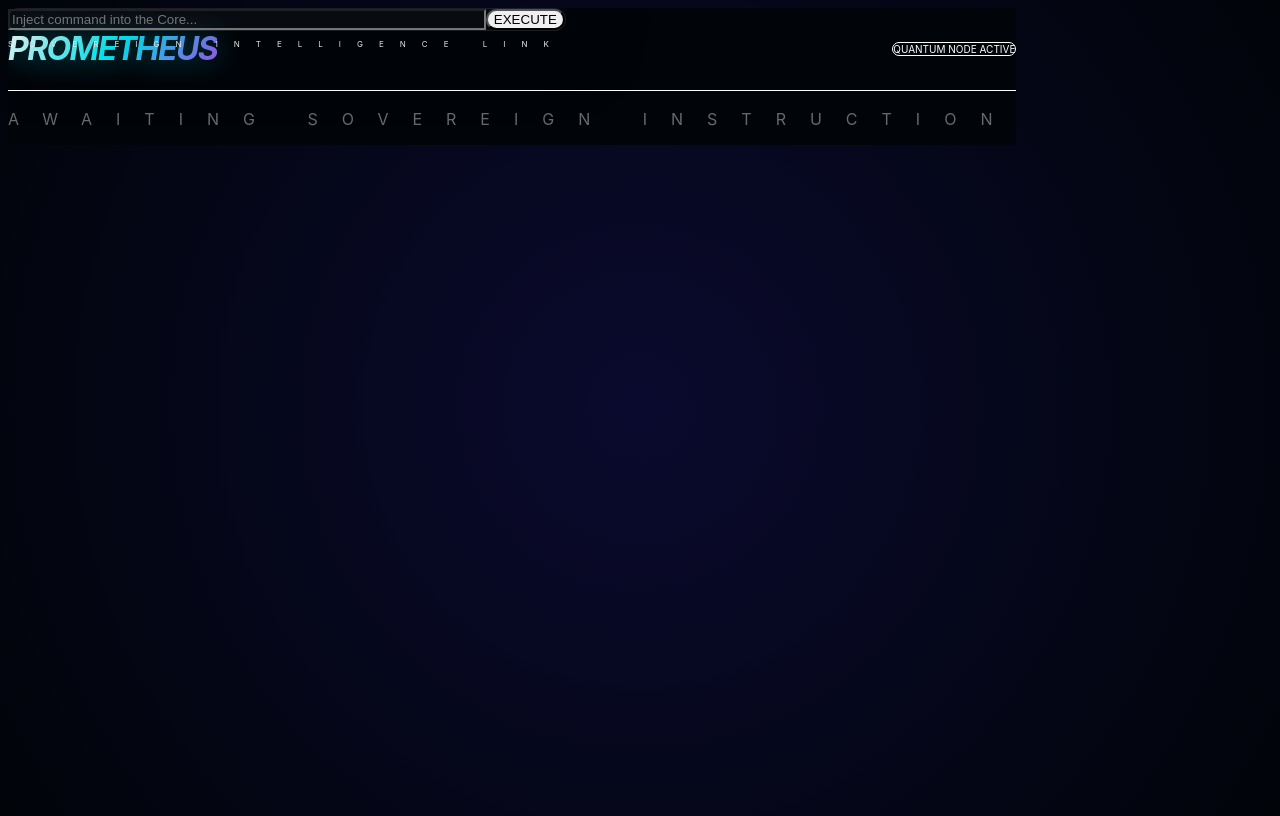
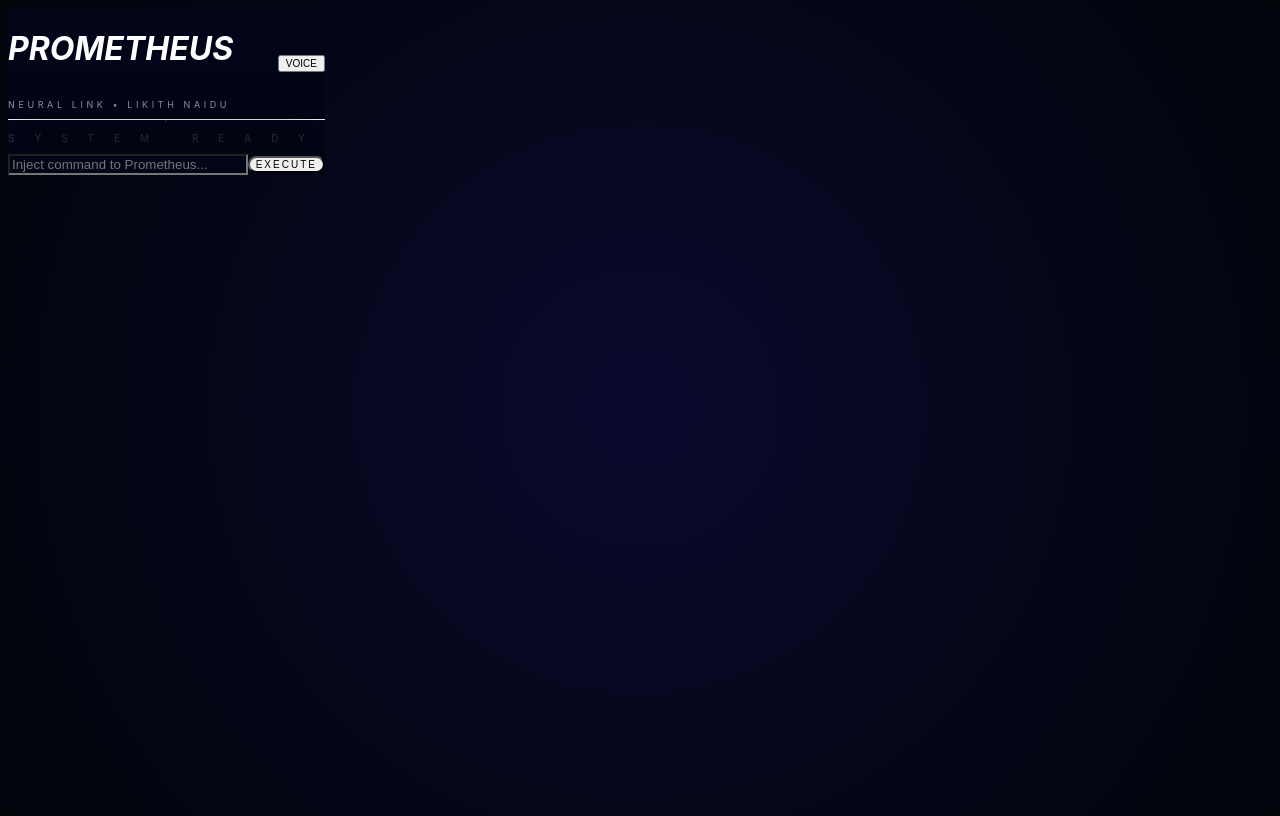
Before and after one commit to LIKITH-3012-MAC/Prometheus-UI, a Next.js app: page / in a window 1280 px wide. Built offline with nearby package versions, Linux system fonts and the light colour scheme.

Commit message:
fix: updated input text color to white for visibility

```diff
--- a/src/app/page.tsx
+++ b/src/app/page.tsx
@@ -5,15 +5,33 @@ import remarkGfm from "remark-gfm";
 import { Prism as SyntaxHighlighter } from "react-syntax-highlighter";
 import { atomDark } from "react-syntax-highlighter/dist/esm/styles/prism";
 
-export default function PrometheusSupremeUI() {
+export default function PrometheusHardLockedUI() {
   const [messages, setMessages] = useState<any[]>([]);
   const [input, setInput] = useState("");
   const [loading, setLoading] = useState(false);
+  const [isListening, setIsListening] = useState(false);
   const scrollRef = useRef<HTMLDivElement>(null);
 
   useEffect(() => {
     if (scrollRef.current) scrollRef.current.scrollTop = scrollRef.current.scrollHeight;
   }, [messages]);
+
+  const speak = (text: string) => {
+    window.speechSynthesis.cancel();
+    const u = new SpeechSynthesisUtterance(text.replace(/[#*🔹📌⚠️•]/g, ''));
+    u.rate = 1.1;
+    window.speechSynthesis.speak(u);
+  };
+
+  const startSTT = () => {
+    const SpeechRecognition = (window as any).webkitSpeechRecognition || (window as any).SpeechRecognition;
+    if (!SpeechRecognition) return;
+    const recognition = new SpeechRecognition();
+    recognition.onstart = () => setIsListening(true);
+    recognition.onresult = (e: any) => setInput(e.results[0][0].transcript);
+    recognition.onend = () => setIsListening(false);
+    recognition.start();
+  };
 
   const handleSend = async () => {
     if (!input.trim() || loading) return;
@@ -30,63 +48,83 @@ export default function PrometheusSupremeUI() {
       });
       const data = await res.json();
       setMessages(prev => [...prev, { role: "assistant", content: data.content }]);
+      speak(data.content);
     } catch (err) {
-      setMessages(prev => [...prev, { role: "assistant", content: "Sync interrupted." }]);
+      setMessages(prev => [...prev, { role: "assistant", content: "Neural Link Error." }]);
     } finally {
       setLoading(false);
     }
   };
 
   return (
-    <main className="fixed inset-0 bg-[#010409] flex flex-col overflow-hidden">
-      {/* 🚀 TOP HUD */}
-      <header className="shrink-0 h-24 flex justify-between items-center px-12 z-50 border-b border-white/5 backdrop-blur-3xl bg-black/20">
-        <div className="flex items-center gap-6">
-          <div className="w-10 h-10 bg-cyan-500 rounded-full blur-[20px] absolute opacity-50 animate-pulse"></div>
-          <h1 className="text-4xl font-black tracking-[-0.05em] text-billionaire italic uppercase z-10">Prometheus</h1>
-          <div className="h-4 w-[1px] bg-white/10 hidden md:block"></div>
-          <p className="text-[10px] tracking-[0.6em] font-black text-white/30 hidden md:block">NEURAL ARCHITECTURE BY LIKITH NAIDU</p>
+    <main className="fixed inset-0 bg-[#020617] flex flex-col font-sans overflow-hidden">
+      {/* 1. Header HUD */}
+      <header className="w-full h-20 flex justify-between items-center px-6 md:px-12 z-50 bg-[#020617]/80 backdrop-blur-xl border-b border-white/5">
+        <div className="flex flex-col">
+          <h1 className="text-3xl font-black tracking-tighter text-gradient uppercase italic">Prometheus</h1>
+          <p className="text-[9px] tracking-[0.4em] font-bold text-cyan-400 opacity-60 uppercase">Neural Link • Likith Naidu</p>
         </div>
-        <div className="flex items-center gap-4">
-          <div className="px-5 py-2 rounded-full border border-cyan-500/20 text-[10px] font-black text-cyan-400 uppercase tracking-widest bg-cyan-500/5">Quantum Node Active</div>
+        <div className="flex gap-4">
+          <button onClick={startSTT} className={`glass px-5 py-2 text-[10px] font-bold tracking-widest transition-all ${isListening ? 'text-red-500 border-red-500 animate-pulse' : 'text-cyan-400 border-cyan-500/20'}`}>
+            {isListening ? 'LISTENING' : 'VOICE'}
+          </button>
         </div>
       </header>
 
-      {/* 🌌 SCROLLABLE CHAT */}
-      <div ref={scrollRef} className="flex-1 overflow-y-auto px-6 md:px-[25%] py-12 space-y-12 scroll-smooth pb-48">
+      {/* 2. Isolated Chat Area */}
+      <div ref={scrollRef} className="flex-1 overflow-y-auto px-4 md:px-[25%] py-10 space-y-10 scroll-smooth custom-scrollbar">
         {messages.length === 0 && (
-          <div className="h-full flex flex-col items-center justify-center space-y-8 opacity-40">
-             <div className="w-24 h-24 rounded-full border-t-2 border-cyan-500 animate-spin"></div>
-             <p className="text-xs tracking-[1.5em] font-light text-white uppercase">Awaiting Sovereign Instruction</p>
+          <div className="h-full flex flex-col items-center justify-center space-y-4 opacity-20">
+            <div className="w-16 h-16 rounded-full border border-cyan-500/20 flex items-center justify-center animate-pulse">
+              <div className="w-2 h-2 bg-cyan-500 rounded-full glow-cyan"></div>
+            </div>
+            <p className="text-[10px] tracking-[2em] font-black text-white uppercase text-center">System Ready</p>
           </div>
         )}
 
         {messages.map((m, i) => (
-          <div key={i} className={`flex ${m.role === 'user' ? 'justify-end' : 'justify-start'} animate-in fade-in zoom-in-95 duration-500`}>
-            <div className={`p-8 rounded-[35px] max-w-[95%] shadow-2xl transition-all ${m.role === 'user' ? 'chat-luxury-user' : 'billion-glass chat-luxury-ai text-zinc-100'}`}>
-              <ReactMarkdown remarkPlugins={[remarkGfm]} className="prose prose-invert max-w-none text-lg leading-relaxed">
+          <div key={i} className={`flex ${m.role === 'user' ? 'justify-end' : 'justify-start'} animate-in fade-in slide-in-from-bottom-5`}>
+            <div className={`p-6 rounded-[28px] max-w-[90%] shadow-2xl transition-all duration-300 ${m.role === 'user' ? 'chat-user glow-purple text-zinc-900 font-bold' : 'glass chat-ai text-zinc-100 border-white/10'}`}>
+              <ReactMarkdown
+                remarkPlugins={[remarkGfm]}
+                className="prose prose-invert max-w-none text-sm md:text-base leading-relaxed"
+                components={{
+                  code({ node, inline, className, children, ...props }: any) {
+                    const match = /language-(\w+)/.exec(className || '');
+                    return !inline && match ? (
+                      <div className="my-6 rounded-xl overflow-hidden border border-white/5 shadow-2xl">
+                        <SyntaxHighlighter style={atomDark} language={match[1]} PreTag="div" {...props}>{String(children).replace(/\n$/, '')}</SyntaxHighlighter>
+                      </div>
+                    ) : (
+                      <code className="bg-cyan-500/20 text-cyan-300 px-1.5 py-0.5 rounded font-mono text-xs" {...props}>{children}</code>
+                    );
+                  }
+                }}
+              >
                 {m.content}
               </ReactMarkdown>
             </div>
           </div>
         ))}
-        {loading && <div className="text-cyan-400 animate-pulse text-[10px] font-black tracking-[0.5em] uppercase px-8">Neural Processing...</div>}
+        {loading && <div className="text-cyan-500 animate-pulse text-[10px] font-black uppercase tracking-widest px-4 italic">Processing Command...</div>}
       </div>
 
-      {/* 💎 FIXED LUXURY SEARCH BAR (BOTTOM CENTER) */}
-      <footer className="absolute bottom-0 left-0 right-0 h-44 flex items-center justify-center px-6 z-50 pointer-events-none">
-        <div className="w-full max-w-4xl pointer-events-auto flex flex-col items-center">
-          <div className="w-full billion-glass flex items-center p-3 rounded-[40px] border-white/10 shadow-[0_0_100px_rgba(0,0,0,1)] focus-within:border-cyan-500/50 transition-all duration-700 group bg-black/40">
-            <input
-              value={input}
-              onKeyDown={(e) => e.key === 'Enter' && handleSend()}
-              onChange={(e) => setInput(e.target.value)}
-              className="flex-1 bg-transparent px-10 py-6 outline-none text-white text-xl font-semibold placeholder:text-zinc-700 caret-cyan-400"
-              placeholder="Inject command into the Core..."
-            />
-            <button onClick={handleSend} className="bg-white text-black px-12 py-5 rounded-[30px] font-black text-xs uppercase tracking-widest hover:bg-cyan-400 hover:scale-105 active:scale-95 transition-all shadow-2xl mr-2">Execute</button>
-          </div>
-          <p className="text-[8px] text-white/10 tracking-[2em] font-black uppercase mt-6">Sovereign Intelligence Link</p>
+      {/* 3. 🔥 FIXED SEARCH BAR WITH VISIBLE TEXT */}
+      <footer className="w-full h-32 flex items-center justify-center px-4 md:px-12 z-50 bg-gradient-to-t from-[#020617] via-[#020617]/90 to-transparent">
+        <div className="w-full max-w-3xl glass-strong flex items-center p-2 rounded-[32px] border-white/10 shadow-[0_-20px_50px_rgba(0,0,0,0.8)] focus-within:border-cyan-500/50 transition-all duration-500">
+          <input
+            value={input}
+            onKeyDown={(e) => e.key === 'Enter' && handleSend()}
+            onChange={(e) => setInput(e.target.value)}
+            className="flex-1 bg-transparent px-8 py-5 outline-none text-white text-lg placeholder:text-zinc-600 font-medium"
+            placeholder="Inject command to Prometheus..."
+          />
+          <button
+            onClick={handleSend}
+            className="bg-white text-black px-12 py-4 rounded-full font-black text-[10px] uppercase tracking-[0.2em] hover:bg-cyan-400 hover:scale-105 active:scale-95 transition-all shadow-xl"
+          >
+            Execute
+          </button>
         </div>
       </footer>
     </main>
```
